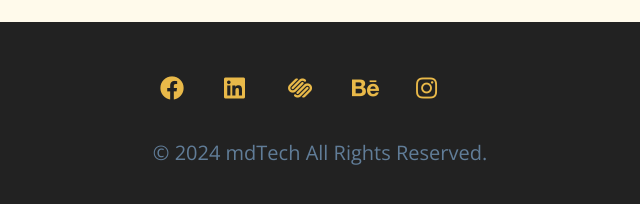
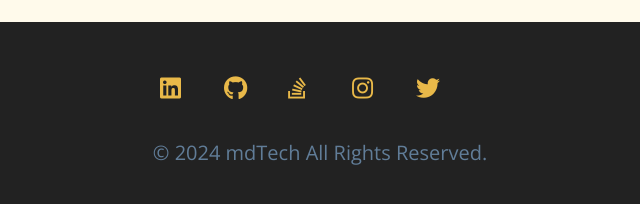
Before and after one commit to mdauwal/First-Portfolio, a plain HTML site: page about.html in a window 1280 px wide. Shown: the part 580-784 px from the top of the page, 320-960 px from the left. Drawn offline with nearby package versions, Linux system fonts and the light colour scheme.

Commit message:
Update about.html

```diff
--- a/about.html
+++ b/about.html
@@ -120,42 +120,33 @@
 
     <!-- footer -->
     <footer class="footer">
+     <!-- social icons -->
      <ul class="social-icons">
-        <!-- single item -->
       <li>
-          <a href="https://www.twitter.com" class="social-icon">
-            <i class="fab fa-facebook"></i>
-          </a>
-        </li>
-        <!-- end of single item -->
-        <!-- single item -->
-        <li>
-          <a href="https://www.twitter.com" class="social-icon">
+        <a href="https://www.linkedin.com/in/muhammd-analyst" class="social-icon">
           <i class="fab fa-linkedin"></i>
         </a>
       </li>
-        <!-- end of single item -->
-        <!-- single item -->
       <li>
-          <a href="https://www.twitter.com" class="social-icon">
-            <i class="fab fa-squarespace"></i>
+        <a href="https://github.com/mdauwal" class="social-icon">
+          <i class="fab fa-github"></i>
         </a>
       </li>
-        <!-- end of single item -->
-        <!-- single item -->
       <li>
-          <a href="https://www.twitter.com" class="social-icon">
-            <i class="fab fa-behance"></i>
+        <a href="https://stackoverflow.com/users/19690623/mdauwal" class="social-icon">
+          <i class="fab fa-stack-overflow"></i>
         </a>
       </li>
-        <!-- end of single item -->
-        <!-- single item -->
       <li>
-          <a href="https://www.twitter.com" class="social-icon">
+        <a href="https://www.instagram.com/md.tech_" class="social-icon">
           <i class="fab fa-instagram"></i>
         </a>
       </li>
-        <!-- end of single item -->
+      <li>
+        <a href="http://twitter.com/MDTechSavvy" class="social-icon">
+          <i class="fab fa-twitter"></i>
+        </a>
+      </li>
      </ul>
 
       <p class="footer=text">&copy; <span id="date"></span> mdTech All Rights Reserved.</p>
```
Lines whose indentation alone changed are shown as unchanged.
